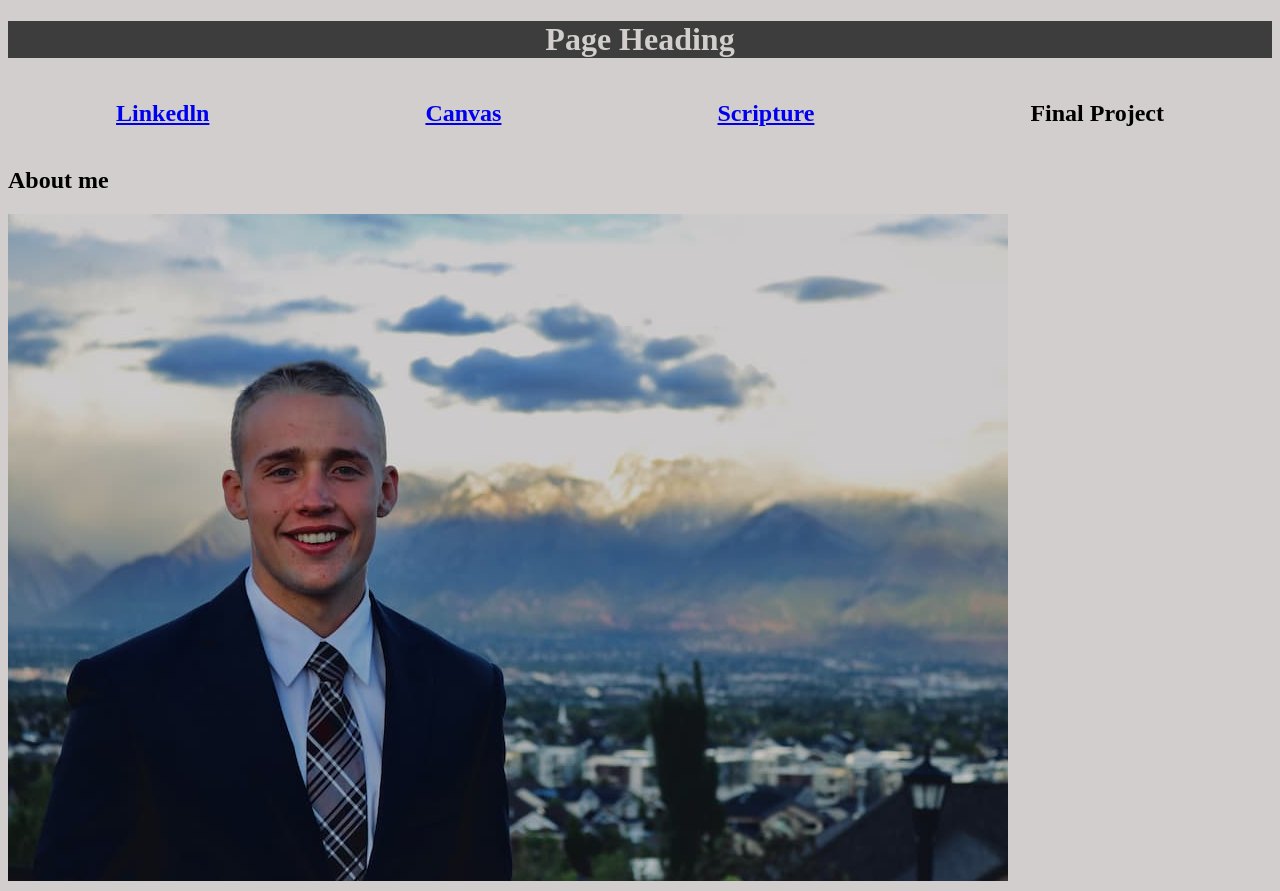
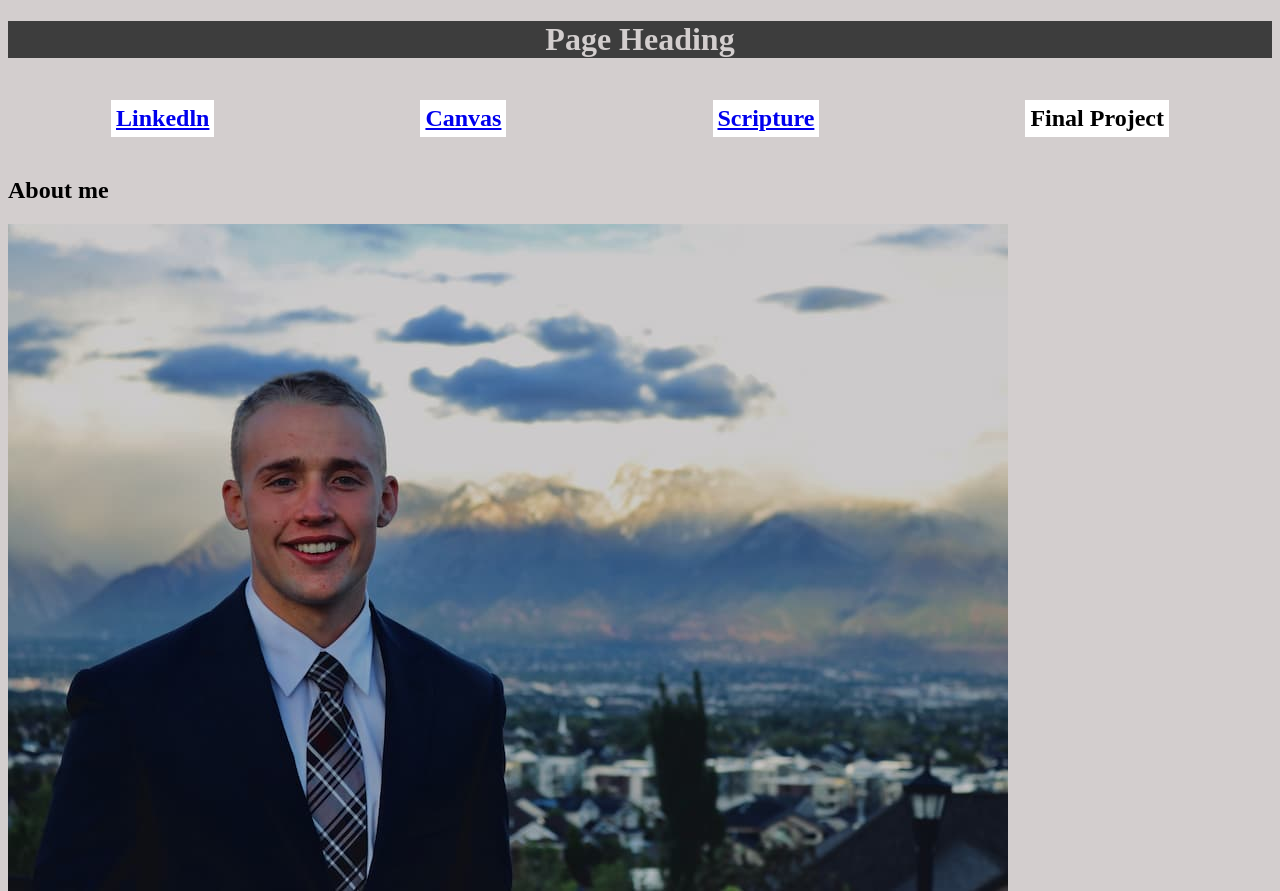
Before and after one commit to garlickknight/wdd131, a plain HTML site: page index.html in a window 1280 px wide. Shown: the top 891 px of the page. Drawn offline with Linux system fonts and the light colour scheme.

Commit message:
trying to figure out how to make borders around the navagation icons

```diff
--- a/styles/base.css
+++ b/styles/base.css
@@ -30,8 +30,10 @@ nav {
     align-items: center;
 }
 nav h1 {
-    border: 2px;
+    border: 5px;
     border-color: black;
+    padding: 5px;
+    background-color: white;
 }
 #linkln {
     border: 1px black;
```
